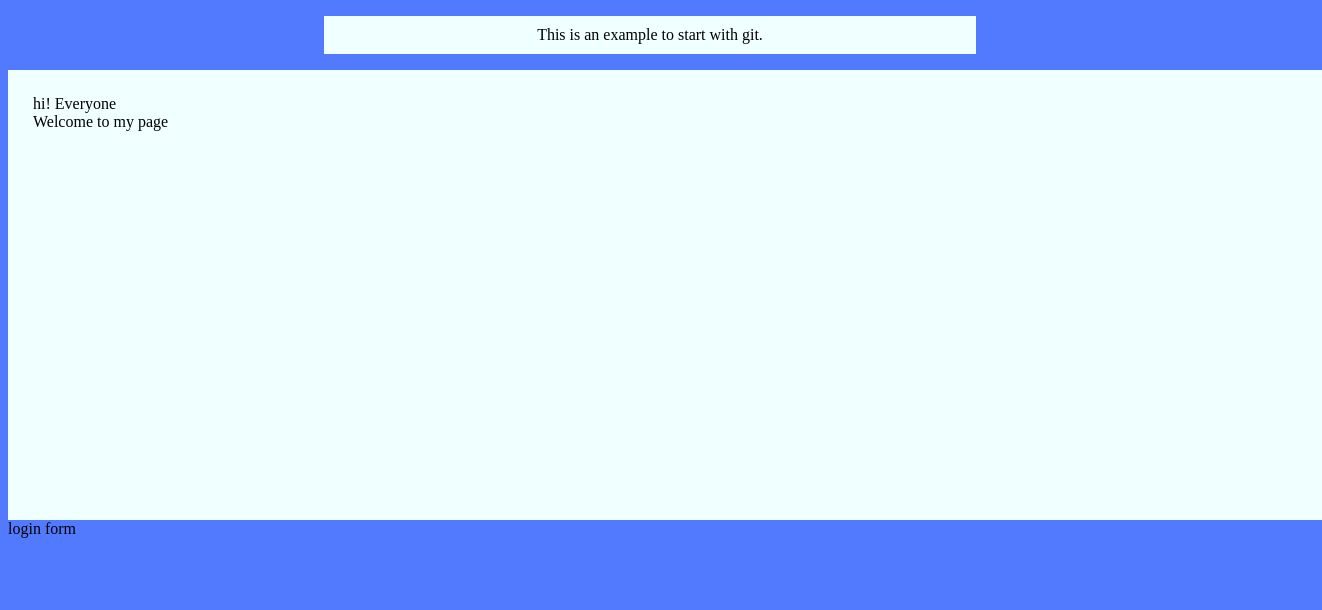
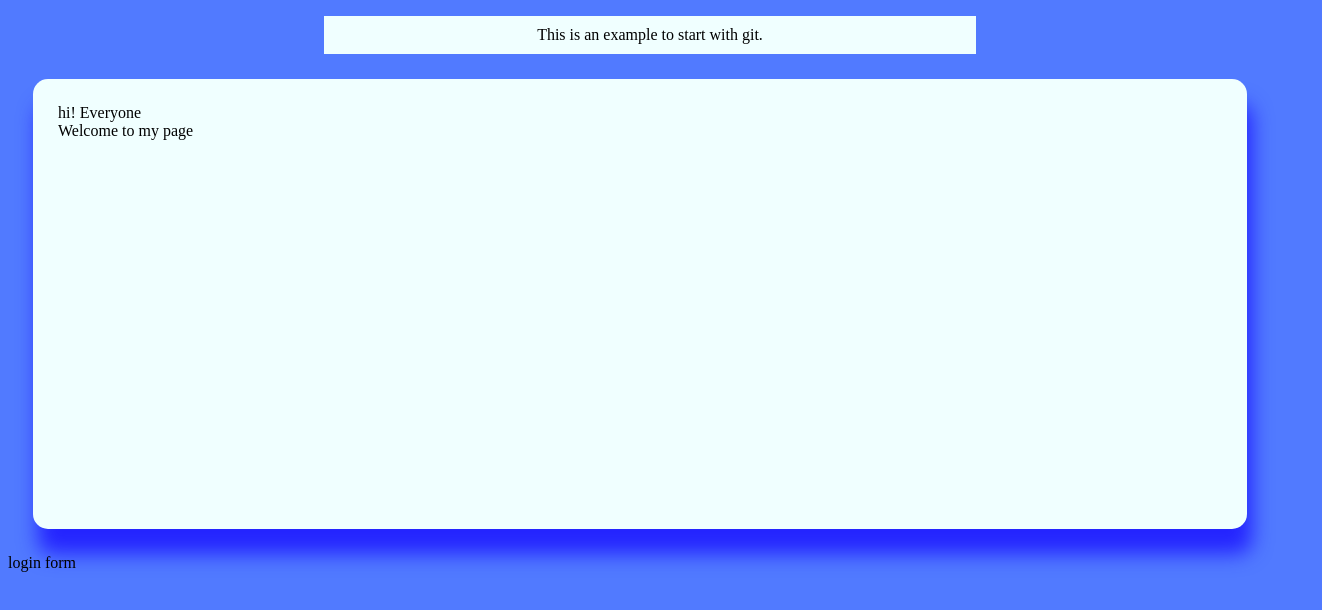
Before and after one commit to akshay007kumar/startedGIT, a plain HTML site: page index.html in a window 1280 px wide. Shown: the whole page, 1322 px wide, since content can reach past the window. Drawn offline with Linux system fonts and the light colour scheme.

Commit message:
another change

```diff
--- a/style.css
+++ b/style.css
@@ -12,8 +12,11 @@ p{
 }
 
 .content{
-    width:100%;
+    width:auto;
     height:400px;
     background-color: azure;
     padding: 25px;
+    margin: 25px;
+    box-shadow: 5px 25px 20px rgb(37, 37, 255);
+    border-radius: 15px;
 }
```
